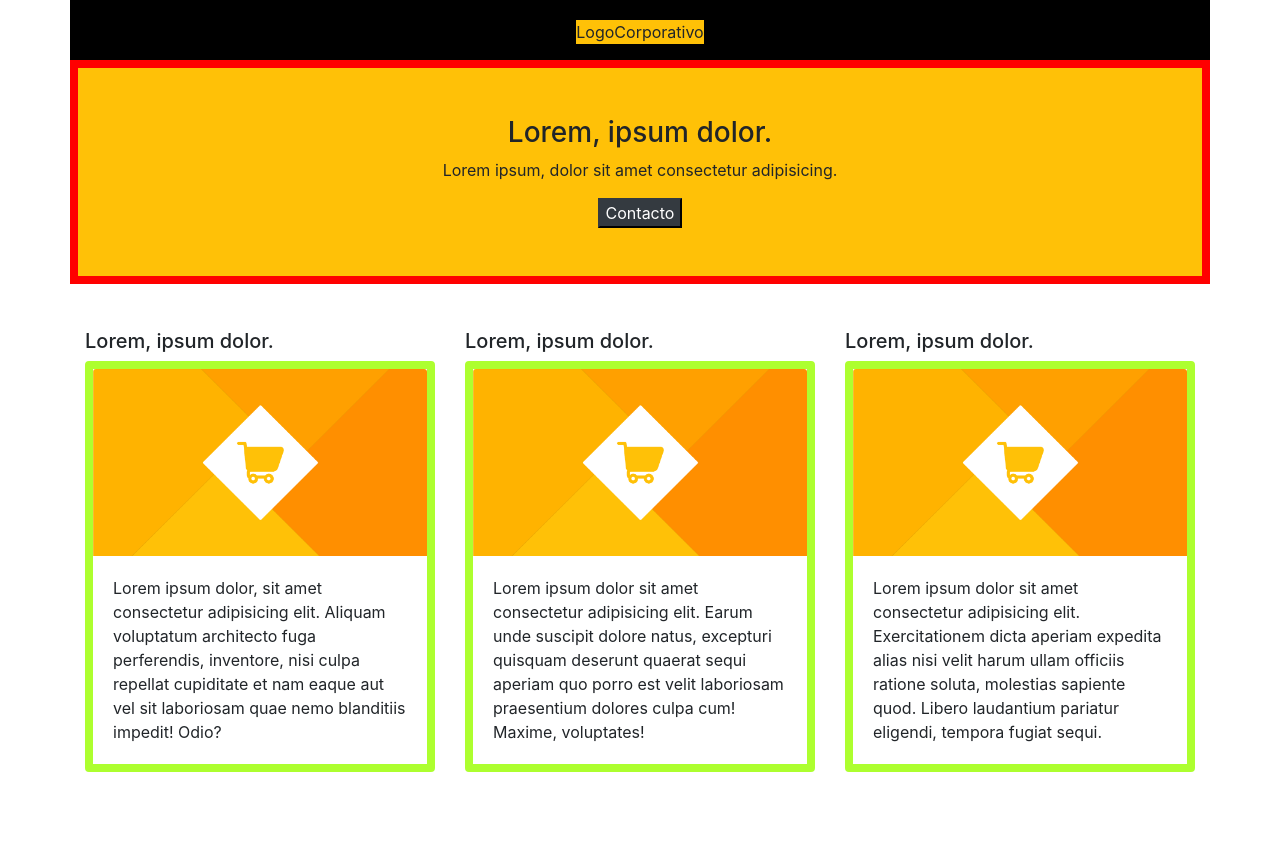
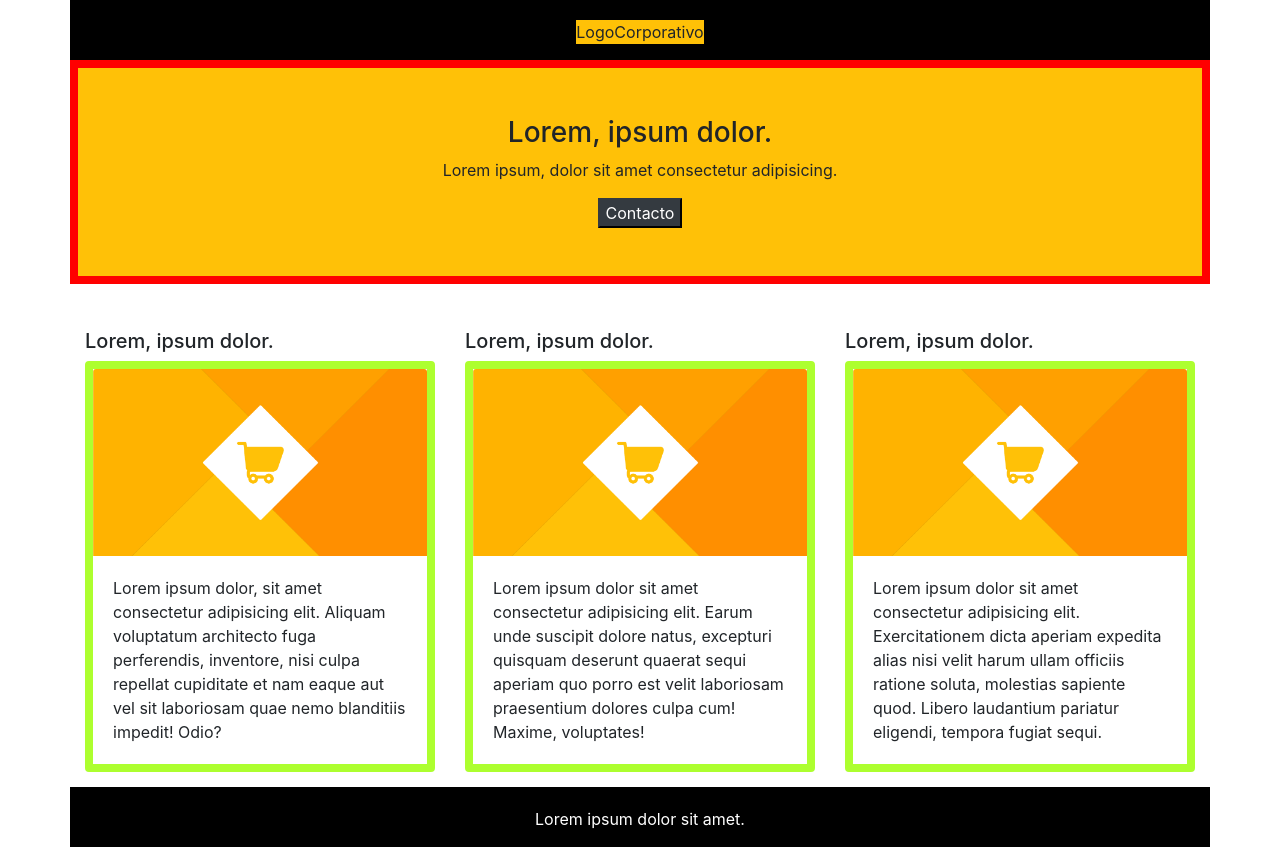
Before and after one commit to farellano0/practica002-Mobile, a plain HTML site: page practica002.html in a window 1280 px wide. Before the commit the page ends 800 px from the top, so only its background shows below. Drawn offline with nearby package versions, Linux system fonts and the light colour scheme.

Commit message:
implemented footer

```diff
--- a/practica002.html
+++ b/practica002.html
@@ -53,6 +53,11 @@
           </div>
         </div>
       </div>
+      <div class="row">
+        <div class="col-12 justify-content-center flex-column text-center align-items-center" style="margin-top: 15px; background-color: black; padding-top: 20px;">
+          <p style="color: white;">Lorem ipsum dolor sit amet.</p>
+        </div>
+      </div>
 
     </div>
 
```
